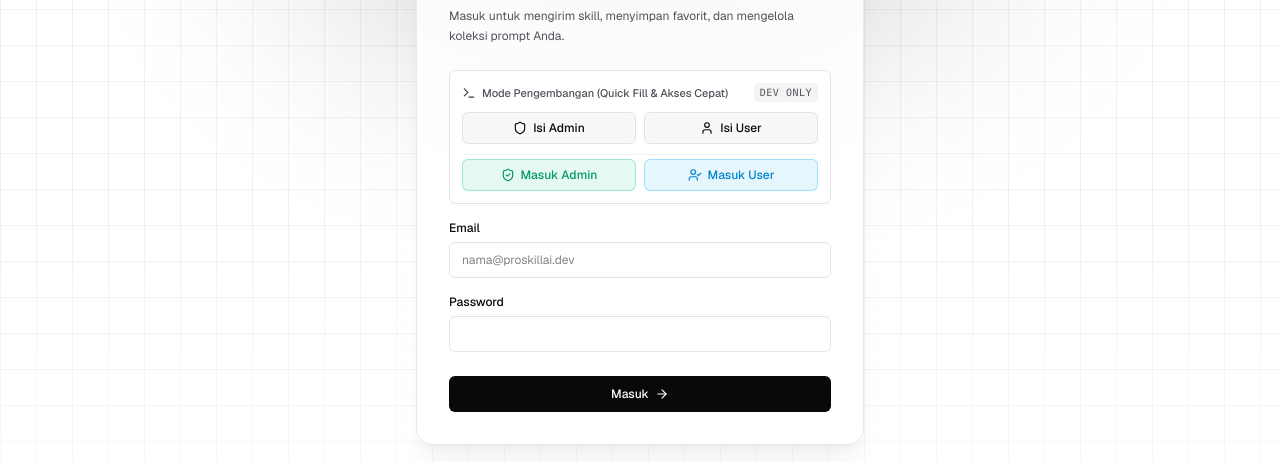
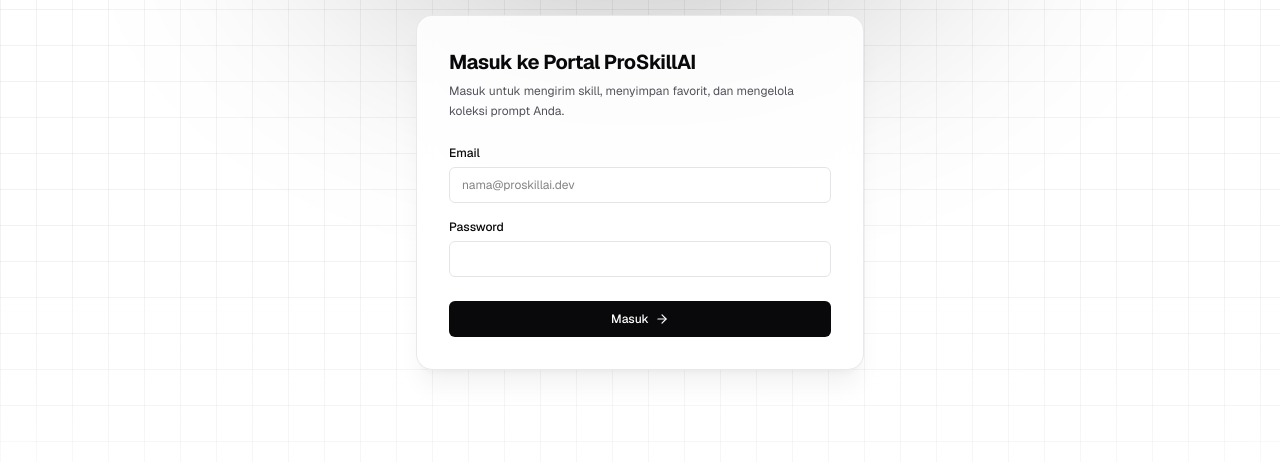
Before and after one commit to dresar/ProSkillAI, a Next.js app: page /login in a window 1280 px wide. Shown: the part 207-669 px from the top of the page. Built offline with nearby package versions, Linux system fonts and the light colour scheme; no server answers.

Commit message:
fix(security): patch rbac authorization bypasses, remove login backdoor, and harden endpoints

```diff
--- a/src/app/[locale]/prompts/submit/actions.ts
+++ b/src/app/[locale]/prompts/submit/actions.ts
@@ -95,6 +95,7 @@
       variables: parsed.data.variables,
       copyCount: 0,
       status,
+      createdBy: currentUser.id,
       createdAt: new Date(),
       updatedAt: new Date(),
     });
--- a/src/app/admin/activity/page.tsx
+++ b/src/app/admin/activity/page.tsx
@@ -1,6 +1,13 @@
+import { redirect } from "next/navigation";
+import { getCurrentUser } from "@/lib/auth";
 import { getAdminActivityLogs } from "@/db/queries";
 
 export default async function AdminActivityPage() {
+  const user = await getCurrentUser();
+  if (!user || user.role !== "admin") {
+    redirect("/admin");
+  }
+
   const logs = await getAdminActivityLogs(50);
 
   return (
--- a/src/app/admin/categories/actions.ts
+++ b/src/app/admin/categories/actions.ts
@@ -5,7 +5,7 @@
 import { z } from "zod";
 import { db } from "@/db";
 import { categories, auditLog } from "@/db/schema";
-import { requireAuth } from "@/lib/auth";
+import { requireAdmin, requireAdminOrEditor } from "@/lib/auth";
 import { eq } from "drizzle-orm";
 
 const categorySchema = z.object({
@@ -18,7 +18,7 @@
 });
 
 export async function createCategoryAction(prevState: unknown, formData: FormData) {
-  const user = await requireAuth();
+  const user = await requireAdminOrEditor();
 
   const raw = {
     slug: formData.get("slug") as string,
@@ -62,7 +62,7 @@
 }
 
 export async function deleteCategoryAction(id: string) {
-  const user = await requireAuth();
+  const user = await requireAdmin();
 
   await db.delete(categories).where(eq(categories.id, id));
 
--- a/src/app/admin/feedback/actions.ts
+++ b/src/app/admin/feedback/actions.ts
@@ -8,8 +8,8 @@
 
 export async function updateFeedbackStatusAction(id: string, status: string) {
   const user = await getCurrentUser();
-  if (!user) {
-    return { error: "Akses ditolak. Silakan masuk terlebih dahulu." };
+  if (!user || (user.role !== "admin" && user.role !== "editor")) {
+    return { error: "Akses ditolak. Hanya administrator atau editor yang dapat memperbarui status umpan balik." };
   }
 
   await db
--- a/src/app/admin/prompts/actions.ts
+++ b/src/app/admin/prompts/actions.ts
@@ -6,7 +6,7 @@
 import { z } from "zod";
 import { db } from "@/db";
 import { prompts, auditLog } from "@/db/schema";
-import { requireAuth } from "@/lib/auth";
+import { requireAdminOrEditor } from "@/lib/auth";
 import { and, eq, ne } from "drizzle-orm";
 
 const imageUrlSchema = z.string().refine((value) => {
@@ -47,7 +47,7 @@
 });
 
 export async function createPromptAction(prevState: unknown, formData: FormData) {
-  const user = await requireAuth();
+  const user = await requireAdminOrEditor();
 
   let variablesData = [];
   const rawVars = formData.get("variablesJson") as string;
@@ -118,7 +118,7 @@
 }
 
 export async function updatePromptAction(id: string, prevState: unknown, formData: FormData) {
-  const user = await requireAuth();
+  const user = await requireAdminOrEditor();
 
   let variablesData = [];
   const rawVars = formData.get("variablesJson") as string;
@@ -193,7 +193,7 @@
 }
 
 export async function deletePromptAction(id: string) {
-  const user = await requireAuth();
+  const user = await requireAdminOrEditor();
 
   await db.delete(prompts).where(eq(prompts.id, id));
 
--- a/src/app/admin/users/actions.ts
+++ b/src/app/admin/users/actions.ts
@@ -66,6 +66,10 @@
 export async function updateUserRoleAction(userId: string, newRole: "admin" | "user" | "editor") {
   const admin = await requireAdmin();
 
+  if (userId === admin.id && newRole !== "admin") {
+    return { error: "Anda tidak dapat mengubah atau menurunkan role akun Anda sendiri." };
+  }
+
   await db
     .update(users)
     .set({
--- a/src/app/api/admin/upload/route.ts
+++ b/src/app/api/admin/upload/route.ts
@@ -12,7 +12,7 @@
   if (!user) {
     return NextResponse.json({ error: "Unauthorized" }, { status: 401 });
   }
-  if (user.role !== "admin") {
+  if (user.role !== "admin" && user.role !== "editor") {
     return NextResponse.json({ error: "Forbidden" }, { status: 403 });
   }
   if (!isStorageConfigured()) {
--- a/src/app/api/skills/[slug]/raw/route.ts
+++ b/src/app/api/skills/[slug]/raw/route.ts
@@ -1,6 +1,7 @@
 import { NextRequest, NextResponse } from "next/server";
 import { db } from "@/db";
 import { skills } from "@/db/schema";
+import { getCurrentUser } from "@/lib/auth";
 import { eq } from "drizzle-orm";
 
 export async function GET(
@@ -19,6 +20,13 @@
     return new NextResponse("Skill not found", { status: 404 });
   }
 
+  if (skill.status !== "published") {
+    const user = await getCurrentUser();
+    if (!user || (user.role !== "admin" && user.role !== "editor")) {
+      return new NextResponse("Skill not found", { status: 404 });
+    }
+  }
+
   const lang = request.nextUrl.searchParams.get("lang") || "id";
   const content = lang === "en" ? skill.contentEn : skill.contentId;
 
--- a/src/app/login/login-form.tsx
+++ b/src/app/login/login-form.tsx
@@ -4,13 +4,8 @@
 import { useActionState } from "react";
 import { useRouter } from "next/navigation";
 import { loginAction } from "./actions";
-import { AlertCircle, ArrowRight, Shield, User, ShieldCheck, UserCheck, Terminal } from "lucide-react";
+import { AlertCircle, ArrowRight } from "lucide-react";
 import { motion } from "motion/react";
-
-const showQuickLogin =
-  process.env.NODE_ENV !== "production" ||
-  process.env.NEXT_PUBLIC_DEV_LOGIN === "true" ||
-  true;
 
 export function LoginForm() {
   const router = useRouter();
@@ -42,46 +37,6 @@
     }
   }, [state, router]);
 
-  const fillAdmin = () => {
-    setEmail("admin@proskillai.dev");
-    setPassword("ProSkill2026!Admin");
-    if (emailInputRef.current) {
-      emailInputRef.current.value = "admin@proskillai.dev";
-    }
-    if (passwordInputRef.current) {
-      passwordInputRef.current.value = "ProSkill2026!Admin";
-    }
-  };
-
-  const fillUser = () => {
-    setEmail("user@proskillai.dev");
-    setPassword("ProSkill2026!User");
-    if (emailInputRef.current) {
-      emailInputRef.current.value = "user@proskillai.dev";
-    }
-    if (passwordInputRef.current) {
-      passwordInputRef.current.value = "ProSkill2026!User";
-    }
-  };
-
-  const handleQuickLogin = (emailVal: string, passVal: string) => {
-    setEmail(emailVal);
-    setPassword(passVal);
-    if (emailInputRef.current) {
-      emailInputRef.current.value = emailVal;
-    }
-    if (passwordInputRef.current) {
-      passwordInputRef.current.value = passVal;
-    }
-    if (formRef.current) {
-      if (typeof formRef.current.requestSubmit === "function") {
-        formRef.current.requestSubmit();
-      } else {
-        formRef.current.submit();
-      }
-    }
-  };
-
   return (
     <motion.div
       initial={{ opacity: 0, y: 12 }}
@@ -89,62 +44,6 @@
       transition={{ duration: 0.35, ease: "easeOut" }}
       className="space-y-4"
     >
-      {showQuickLogin && (
-        <div className="p-3 rounded-[6px] border border-border bg-surface space-y-2.5">
-          <div className="flex items-center justify-between">
-            <span className="text-[11px] font-medium text-muted-foreground flex items-center gap-1.5">
-              <Terminal className="w-3.5 h-3.5 text-foreground/80 shrink-0" />
-              Mode Pengembangan (Quick Fill & Akses Cepat)
-            </span>
-            <span className="text-[10px] uppercase tracking-wider px-1.5 py-0.5 rounded-[4px] bg-muted text-muted-foreground font-mono">
-              Dev Only
-            </span>
-          </div>
-
-          <div className="grid grid-cols-2 gap-2">
-            <button
-              type="button"
-              disabled={isPending}
-              onClick={fillAdmin}
-              className="inline-flex items-center justify-center gap-1.5 h-8 px-2.5 rounded-[6px] border border-border bg-muted/60 hover:bg-muted text-foreground text-xs font-medium cursor-pointer transition-transform active:scale-95 disabled:opacity-50 disabled:cursor-not-allowed"
-            >
-              <Shield className="w-3.5 h-3.5 text-foreground shrink-0" />
-              <span>Isi Admin</span>
-            </button>
-            <button
-              type="button"
-              disabled={isPending}
-              onClick={fillUser}
-              className="inline-flex items-center justify-center gap-1.5 h-8 px-2.5 rounded-[6px] border border-border bg-muted/60 hover:bg-muted text-foreground text-xs font-medium cursor-pointer transition-transform active:scale-95 disabled:opacity-50 disabled:cursor-not-allowed"
-            >
-              <User className="w-3.5 h-3.5 text-foreground shrink-0" />
-              <span>Isi User</span>
-            </button>
-          </div>
-
-          <div className="grid grid-cols-2 gap-2 pt-1 border-t border-border/50">
-            <button
-              type="button"
-              disabled={isPending}
-              onClick={() => handleQuickLogin("admin@proskillai.dev", "ProSkill2026!Admin")}
-              className="inline-flex items-center justify-center gap-1.5 h-8 px-2 rounded-[6px] border border-emerald-500/30 bg-emerald-500/10 hover:bg-emerald-500/20 text-emerald-600 dark:text-emerald-400 text-xs font-medium cursor-pointer transition-transform active:scale-95 disabled:opacity-50 disabled:cursor-not-allowed"
-            >
-              <ShieldCheck className="w-3.5 h-3.5 shrink-0" />
-              <span>Masuk Admin</span>
-            </button>
-            <button
-              type="button"
-              disabled={isPending}
-              onClick={() => handleQuickLogin("user@proskillai.dev", "ProSkill2026!User")}
-              className="inline-flex items-center justify-center gap-1.5 h-8 px-2 rounded-[6px] border border-sky-500/30 bg-sky-500/10 hover:bg-sky-500/20 text-sky-600 dark:text-sky-400 text-xs font-medium cursor-pointer transition-transform active:scale-95 disabled:opacity-50 disabled:cursor-not-allowed"
-            >
-              <UserCheck className="w-3.5 h-3.5 shrink-0" />
-              <span>Masuk User</span>
-            </button>
-          </div>
-        </div>
-      )}
-
       <form ref={formRef} action={formAction} className="space-y-4">
         {state?.error && (
           <div
--- a/src/lib/auth.ts
+++ b/src/lib/auth.ts
@@ -122,3 +122,11 @@
   }
   return user;
 }
+
+export async function requireAdminOrEditor(): Promise<User> {
+  const user = await requireAuth();
+  if (user.role !== "admin" && user.role !== "editor") {
+    throw new Error("FORBIDDEN");
+  }
+  return user;
+}
```
Also changed, not shown: src/app/admin/skills/actions.ts (+5 -5 lines).
